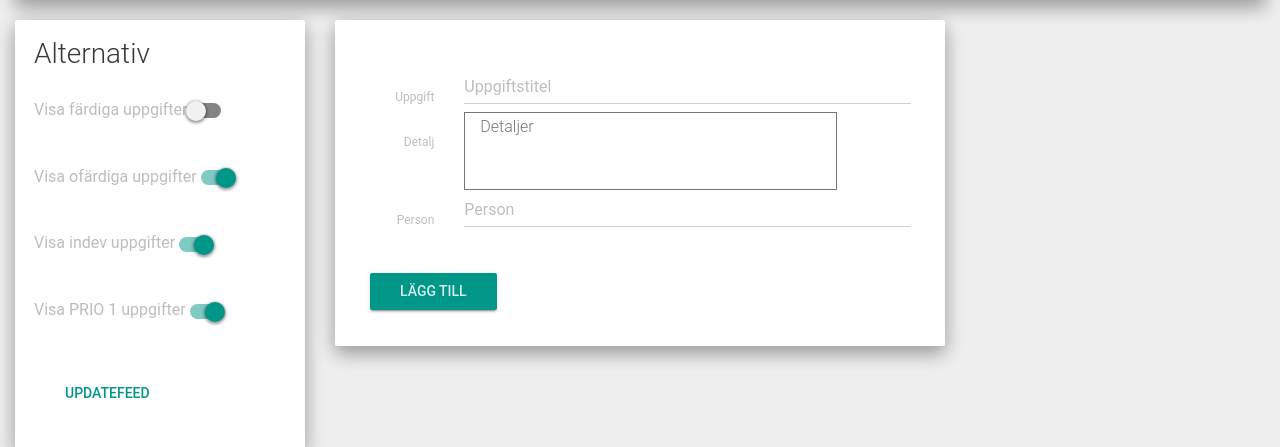
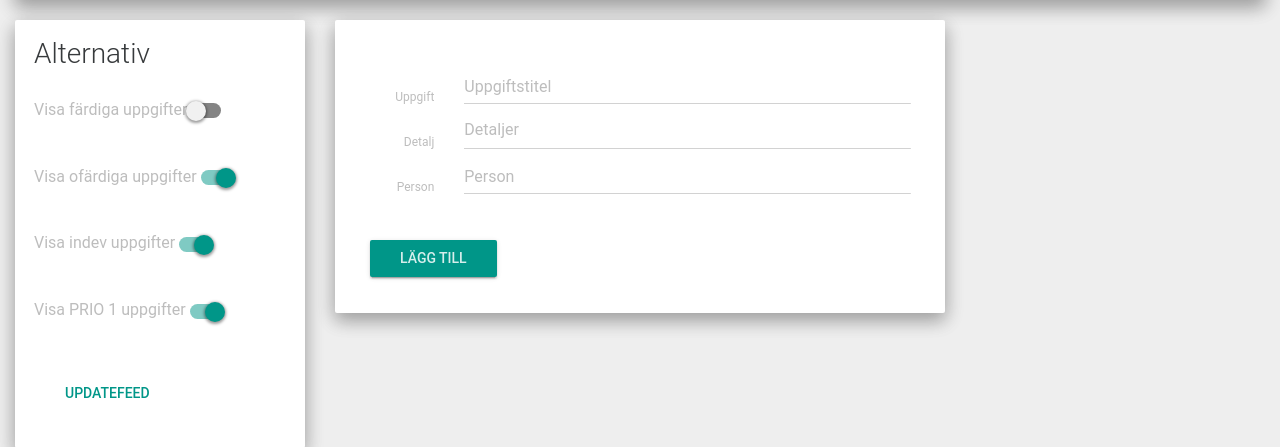
Before and after one commit to brolaugh/tasklist-php, a PHP site: page /dashboard in a window 1280 px wide. Shown: the part 90-537 px from the top of the page. Run offline with PHP 8.4, Linux system fonts and the light colour scheme; data that the repository does not hold is empty.

Commit message:
Fixed style issue with the task poster

```diff
--- a/App/pages/dashboard.php
+++ b/App/pages/dashboard.php
@@ -66,7 +66,7 @@
           <div class="form-group">
             <label for="taskbody" class="control-label col-md-2">Detalj</label>
             <div class="col-md-10">
-              <textarea name="taskbody" rows="3" class="col-md-10 col-sm-10 col-xs-12"
+              <textarea name="taskbody" rows="3" class="col-md-10 col-sm-10 col-xs-12 form-control"
               placeholder="Detaljer"></textarea>
             </div>
           </div>
```
